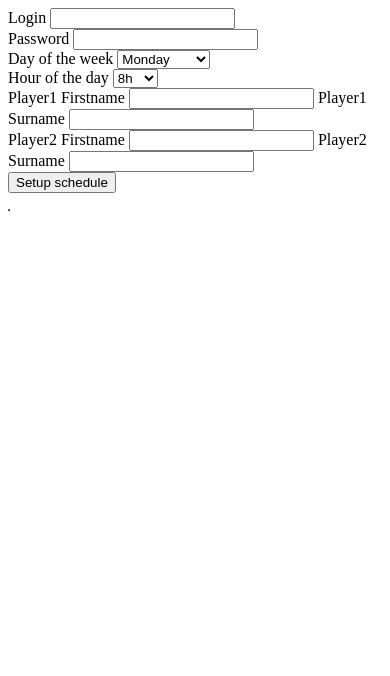
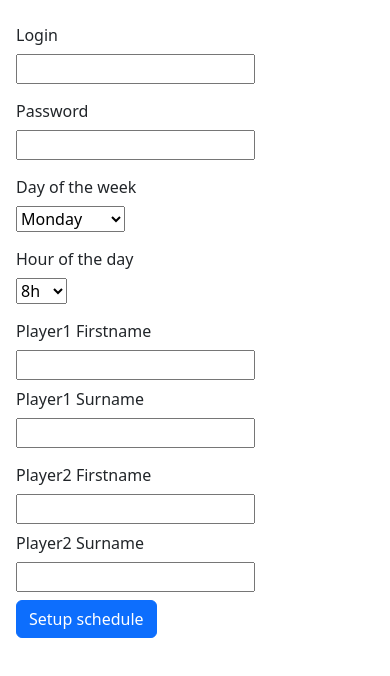
Before and after one commit to kobr4/par-ici-tennis-web-scheduler, a website: page www/index.html in a window 390 px wide. Drawn offline with nearby package versions, Linux system fonts and the light colour scheme; no server answers.

Commit message:
Added Boostrap css

```diff
--- a/www/index.html
+++ b/www/index.html
@@ -1,18 +1,31 @@
-<html>
+<!doctype html>
+
+<html lang="en">
     <header>
-        <title>Tennis Reservations</title>
+        <meta name="viewport" content="width=device-width, initial-scale=1">
+        <title>Tennis Reservations Scheduler</title>
         <script src="https://code.jquery.com/jquery-3.7.1.min.js">
         </script>
+        <link href="https://cdn.jsdelivr.net/npm/bootstrap@5.3.3/dist/css/bootstrap.min.css" rel="stylesheet" integrity="sha384-QWTKZyjpPEjISv5WaRU9OFeRpok6YctnYmDr5pNlyT2bRjXh0JMhjY6hW+ALEwIH" crossorigin="anonymous">
     </header>
     <body>
+        <div class="p-3 d-flex justify-content-center align-items-center h-100 w-100">
         <form>
-            <label for="login">Login</label>
+            <div class="row mb-2">
+                <label for="login" class="col-sm-3 col-form-label">Login</label>
+                <div class="col-sm-9">
                     <input type="text" name="login" id="login" required />
-            <br>
-            <label for="password">Password</label>
+                </div>
+            </div>
+            <div class="row mb-2">
+                <label for="password" class="col-sm-3 col-form-label">Password</label>
+                <div class="col-sm-9">
                     <input type="password" name="password" id="password" required />
-            <br>
-            <label for="day_of_the_week">Day of the week</label>
+                </div>
+            </div>
+            <div class="row mb-2">
+                <label for="day_of_the_week" class="col-sm-3 col-form-label">Day of the week</label>
+                <div class="col-sm-9">
                 <select id="day_of_the_week" name="day_of_the_week">
                     <option value="1">Monday</option>
                     <option value="2">Tuesday</option>
@@ -22,8 +35,11 @@
                     <option value="6">Saturday</option>
                     <option value="0">Sunday</option>
                 </select>
-            <br>
-            <label for="hour_of_the_day">Hour of the day</label>
+                </div>
+            </div>
+            <div class="row mb-2">
+                <label for="hour_of_the_day" class="col-sm-3 col-form-label">Hour of the day</label>
+                <div class="col-sm-9">
                     <select id="hour_of_the_day" name="hour_of_the_day">
                         <option value="8">8h</option>
                         <option value="9">9h</option>
@@ -40,20 +56,33 @@
                         <option value="20">20h</option>
                         <option value="21">21h</option>
                     </select>
-            <br>
-            <label for="player1firstname">Player1 Firstname</label>
+                </div>
+            </div>
+            <div class="row mb-2">
+                <label for="player1firstname" class="col-sm-3 col-form-label">Player1 Firstname</label>
+                <div class="col-sm-9">
                     <input type="text" name="player1firstname" id="player1firstname" required />
-            <label for="player1surname">Player1 Surname</label>
+                </div>
+                <label for="player1surname" class="col-sm-3 col-form-label">Player1 Surname</label>
+                <div class="col-sm-9">
                     <input type="text" name="player1surname" id="player1surname" required />
-            <br>
-            <label for="player2firstname">Player2 Firstname</label>
+                </div>
+            </div>
+            <div class="row mb-2">
+                <label for="player2firstname" class="col-sm-3 col-form-label">Player2 Firstname</label>
+                <div class="col-sm-9">
                     <input type="text" name="player2firstname" id="player2firstname" required />
-            <label for="player1surname">Player2 Surname</label>
+                </div>
+                <label for="player1surname" class="col-sm-3 col-form-label">Player2 Surname</label>
+                <div class="col-sm-9">
                     <input type="text" name="player2surname" id="player2surname" required />
-            <br>
-            <button type="button" onclick="createJob();">Setup schedule</button>
+                </div>
+                </div>
+
+            <button type="button" class="btn btn-primary" onclick="createJob();">Setup schedule</button>
         </form>
-        <table id="reservationTable" border="1 | 0">
+        </div>
+        <table id="reservationTable" class="table table-bordered">
         </table>
         <script>
             function fetchReservation() {
@@ -62,12 +91,13 @@
                     type : 'GET',
                     success : function(data) {
                         $('#reservationTable').empty()
-                        $('#reservationTable').append("<tr><th>ID</th><th>Login</th><th>Cron</th><th></th><th></th><th></th></tr>")
-
+                        $('#reservationTable').append("<thead><tr><th>ID</th><th>Login</th><th>Cron</th><th></th><th></th><th></th></tr></thead>")
+                        $('#reservationTable').append("<tbody>")
                         for (job of data) {
                             const url = `http://${window.location.host}/last_execution_log?id=${job.id}`
                             $('#reservationTable').append(`<tr><td>${job.id}</td><td>${job.login}</td><td>${job.cron}</td><td><button onclick="performDryRun('${job.id}')">Dry-Run</button></td><td><button onclick="deleteReservation('${job.id}')">Delete</button></td><td><button onclick="window.open('${url}');">Last Execution Log</button></td></tr>`);
                         }
+                        $('#reservationTable').append("</tbody>")
                     },
                     error : function(request,error)
                     {
@@ -130,5 +160,6 @@
                 fetchReservation()
             })
         </script>
+        <script src="https://cdn.jsdelivr.net/npm/bootstrap@5.3.3/dist/js/bootstrap.bundle.min.js" integrity="sha384-YvpcrYf0tY3lHB60NNkmXc5s9fDVZLESaAA55NDzOxhy9GkcIdslK1eN7N6jIeHz" crossorigin="anonymous"></script>
     </body>
 </html>
```
Also changed, not shown: main.js (+10 -8 lines). Lines whose indentation alone changed are shown as unchanged.
